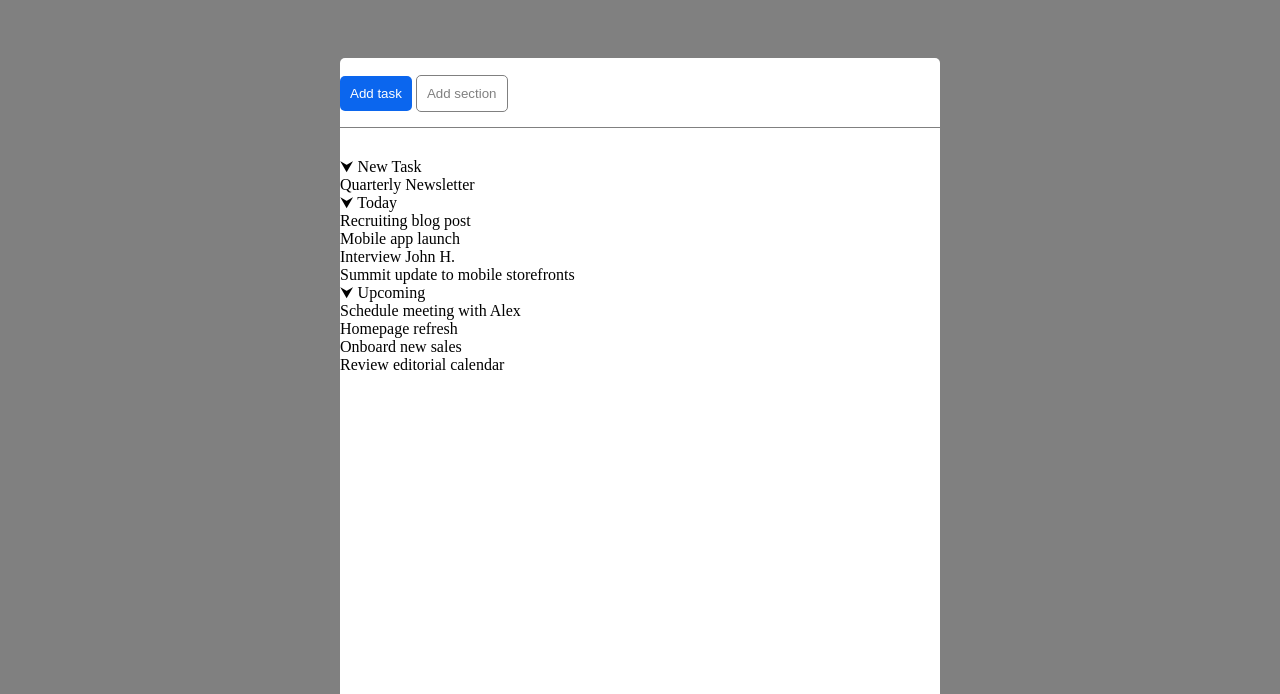
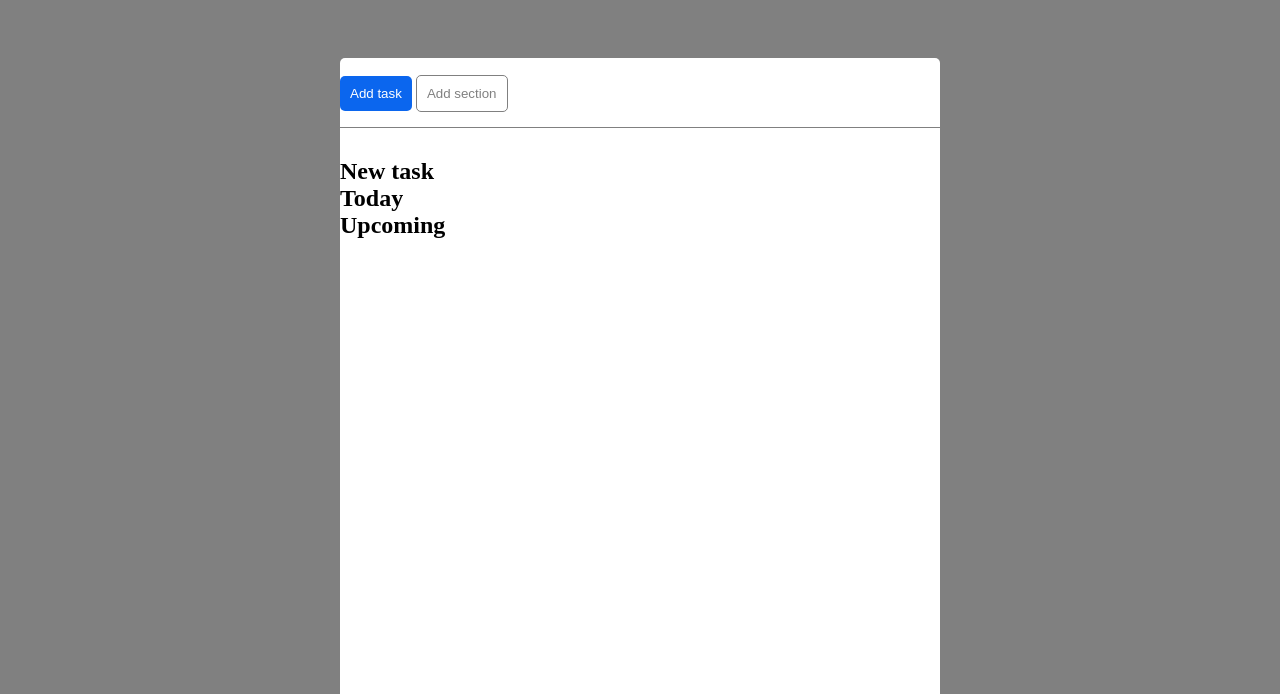
Before and after one commit to manuelcamaioni/html-css-toboolist, a plain HTML site: page index.html in a window 1280 px wide. Shown: the part 106-800 px from the top of the page. Drawn offline with Linux system fonts and the light colour scheme.

Commit message:
removed lists and added divs

```diff
--- a/index.html
+++ b/index.html
@@ -26,34 +26,16 @@
 
             <section class="main-page">
 
-                    <ul class="main-list">
-                        <li>
-                            &#11167; New Task
-                            <ul>
-                                <li>
-                                    Quarterly Newsletter
-                                </li>
-                            </ul>
-                        </li>
-                        <li>
-                            &#11167; Today
-                            <ul>
-                                <li>Recruiting blog post</li>
-                                <li>Mobile app launch</li>
-                                <li>Interview John H.</li>
-                                <li>Summit update to mobile storefronts</li>
-                            </ul>
-                        </li>
-                        <li>
-                            &#11167; Upcoming
-                            <ul>
-                                <li>Schedule meeting with Alex</li>
-                                <li>Homepage refresh</li>
-                                <li>Onboard new sales</li>
-                                <li>Review editorial calendar</li>
-                            </ul>
-                        </li>
-                    </ul>
+                <div class="tasks">
+                    <h2>New task</h2>
+                </div>
+                <div class="date">
+                    <h2>Today</h2>
+                </div>
+                <div class="upcoming">
+                    <h2>Upcoming</h2>
+                </div>
+
 
             </section>
         </section>
--- a/style.css
+++ b/style.css
@@ -46,8 +46,3 @@ header section{
     border-radius: 5px;
     padding: 10px;
 }
-
-ul{
-    list-style-type: none;
-    /* aggiungere eventuale extra padding alle sottoliste */
-}
```
